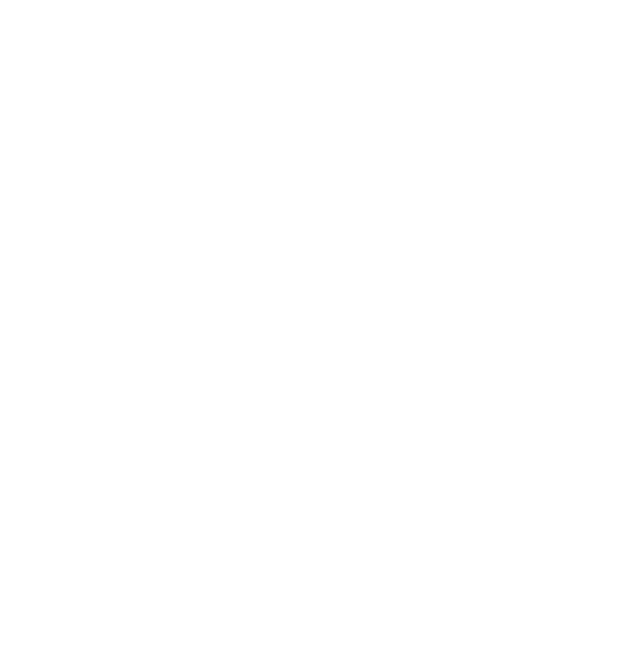
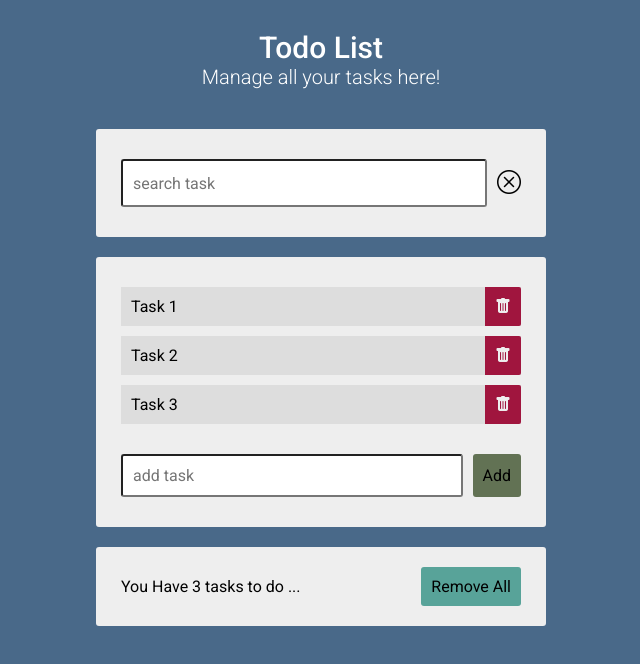
Before and after one commit to YuriyDrokin/PracticeHTMLCSSJS, a plain HTML site: page Todo List Manager/todoListManager.html in a window 1280 px wide. Shown: the whole page, without its empty margins (319-959 px from the left). Drawn offline with nearby package versions, Linux system fonts and the light colour scheme.

Commit message:
add html and css for to do list

```diff
--- a/Todo List Manager/todoListManager.css
+++ b/Todo List Manager/todoListManager.css
@@ -0,0 +1,136 @@
+@import url("https://cdn.jsdelivr.net/npm/bootstrap-icons@1.11.3/font/bootstrap-icons.min.css");
+@import url("https://fonts.googleapis.com/css2?family=Poppins:ital,wght@0,100;0,200;0,300;0,400;0,500;0,600;0,700;0,800;0,900;1,100;1,200;1,300;1,400;1,500;1,600;1,700;1,800;1,900&family=Roboto+Condensed:ital,wght@0,100..900;1,100..900&family=Roboto:ital,wght@0,100;0,300;0,400;0,500;0,700;0,900;1,100;1,300;1,400;1,500;1,700;1,900&display=swap");
+
+@import url("https://fonts.googleapis.com/css2?family=Poppins:ital,wght@0,100;0,200;0,300;0,400;0,500;0,600;0,700;0,800;0,900;1,100;1,200;1,300;1,400;1,500;1,600;1,700;1,800;1,900&family=Roboto+Condensed:ital,wght@0,100..900;1,100..900&display=swap");
+root {
+  --box-shadow: rgba(0, 0, 0, 0.24) 0px 3px 8px;
+}
+
+* {
+  margin: 0;
+  padding: 0;
+  box-sizing: border-box;
+  font-size: 16px;
+  font-family: "Roboto", "Poppins", sans-serif;
+  text-decoration: none;
+  list-style: none;
+}
+
+.wrap {
+  background-color: #496989;
+  min-height: 100vh;
+
+  padding: 20px;
+}
+
+.heading {
+  margin: 10px auto 40px auto;
+}
+
+.heading .title {
+  font-size: 30px;
+  color: #ffffff;
+  font-weight: 500;
+  text-align: center;
+}
+
+.heading .subtitle {
+  font-size: 20px;
+  color: #ffffff;
+  font-weight: 300;
+  text-align: center;
+}
+
+.task-manager {
+  min-width: 350px;
+  max-width: 450px;
+  margin: auto;
+}
+
+.search-box,
+.task-box,
+.message {
+  background-color: #eeeeee;
+  padding: 20px 25px;
+  border-radius: 3px;
+  margin: 20px 0px;
+}
+
+.search-box .search {
+  display: flex;
+  margin: 10px 0px;
+}
+.search-box input {
+  border-radius: 3px;
+  width: 100%;
+  margin-right: 10px;
+  padding: 10px;
+  font-size: 16px;
+}
+
+.search-box i.reset {
+  font-size: 24px;
+  height: 100%;
+  padding: 10px 0px;
+  cursor: pointer;
+}
+
+.task-box .task {
+  margin: 10px 0px;
+}
+
+.task-box li {
+  background-color: #dddddd;
+  margin: 10px 0px;
+  display: flex;
+  justify-content: space-between;
+}
+
+.task-box span {
+  padding: 10px;
+}
+
+.task-box i.delete {
+  color: #eeeeee;
+  background-color: #a0153e;
+  border-radius: 0px 2px 2px 0px;
+  height: 100%;
+  padding: 10px;
+  cursor: pointer;
+}
+
+.task-box .add {
+  display: flex;
+  margin: 30px 0px 10px 0px;
+}
+
+.task-box input[type="text"] {
+  border-radius: 3px;
+  width: 100%;
+  margin-right: 10px;
+  padding: 10px;
+  font-size: 16px;
+}
+
+.task-box input[type="submit"] {
+  padding: 10px;
+  font-size: 16px;
+  cursor: pointer;
+  background-color: #627254;
+  border: 0px;
+  border-radius: 3px;
+}
+.message {
+  display: flex;
+  justify-content: space-between;
+  align-items: center;
+}
+
+.message button {
+  border: 0px;
+  background-color: #58a399;
+  cursor: pointer;
+  padding: 10px;
+  font-size: 16px;
+  border-radius: 3px;
+}
--- a/Todo List Manager/todoListManager.html
+++ b/Todo List Manager/todoListManager.html
@@ -3,12 +3,60 @@
 
 <head>
   <meta charset="UTF-8">
+  <meta http-equiv="X-UA-Compatible" content="IE-edge">
   <meta name="viewport" content="width=device-width, initial-scale=1.0">
-  <title>Document</title>
+
+  <title>Todo list Manager by Yuriy Drkn</title>
+
+  <link rel="icon" href="images/favicon.ico" type="image/x-icon">
+  <link rel="stylesheet" href="todoListManager.css">
 </head>
 
 <body>
+  <main>
+    <div class="wrap">
+      <section class="heading">
+        <p class="title">Todo List</p>
+        <p class="subtitle">Manage all your tasks here!</p>
+      </section>
 
+      <section class="task-manager">
+        <div class="search-box">
+          <form class="search">
+            <input type="text" name="task" placeholder="search task" autocomplete="off">
+            <i class="bi bi-x-circle reset"></i>
+          </form>
+        </div>
+        <div class="task-box">
+          <ul class="tasks">
+            <li>
+              <span>Task 1</span>
+              <i class="bi bi-trash-fill delete"></i>
+            </li>
+            <li>
+              <span>Task 2</span>
+              <i class="bi bi-trash-fill delete"></i>
+            </li>
+            <li>
+              <span>Task 3</span>
+              <i class="bi bi-trash-fill delete"></i>
+            </li>
+          </ul>
+          <form class="add">
+            <input type="text" name="task" placeholder="add task" autocapitalize="off">
+            <input type="submit" value="Add">
+          </form>
+
+        </div>
+        <div class="message">
+          <span>You Have 3 tasks to do ...</span>
+          <button class="clear">Remove All</button>
+        </div>
+      </section>
+    </div>
+  </main>
+
+  <script src="todoListManager.js"></script>
 </body>
 
 </html>
```
Also changed, not shown: Todo List Manager/images/favicon.ico (added).
